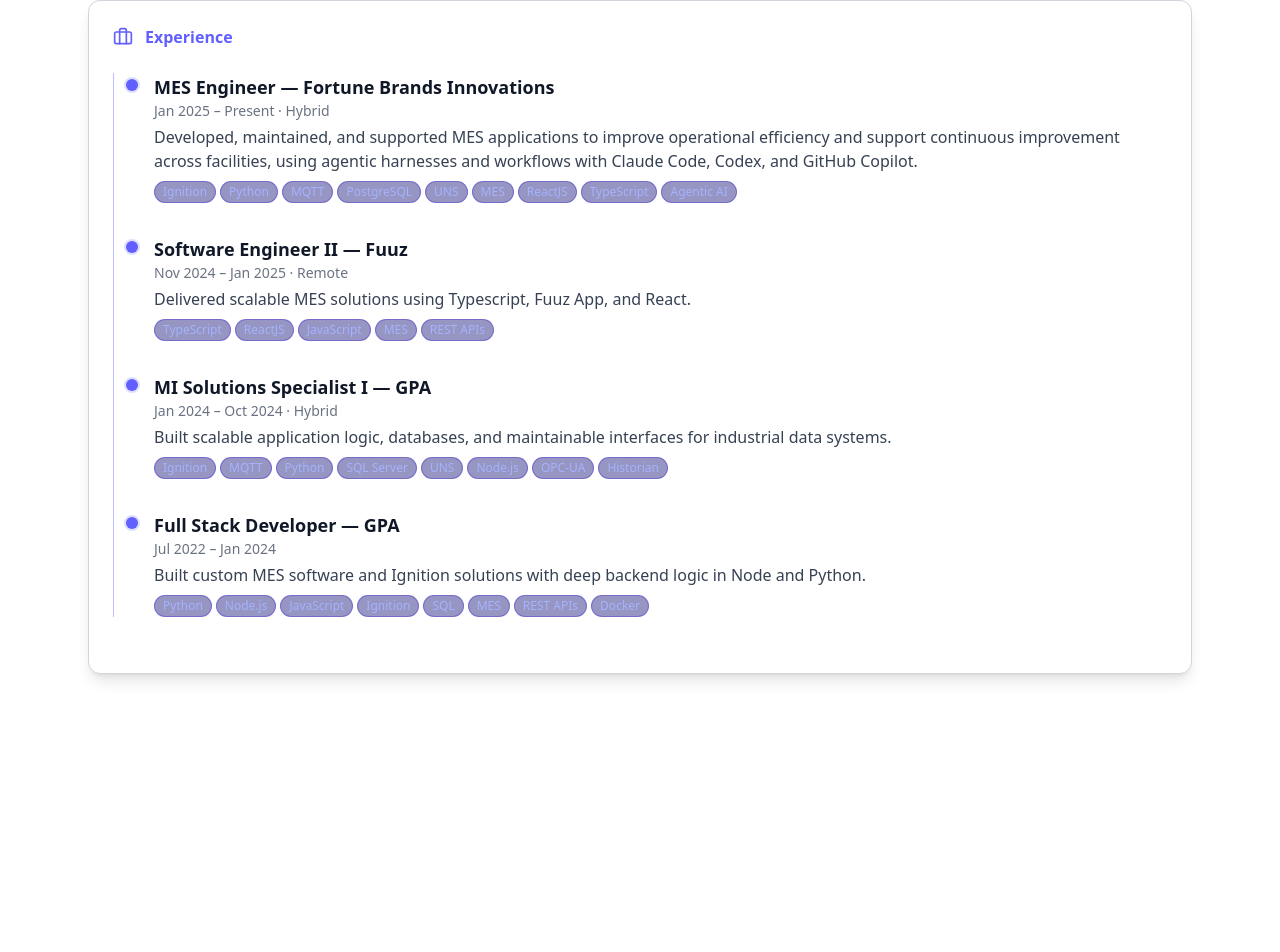
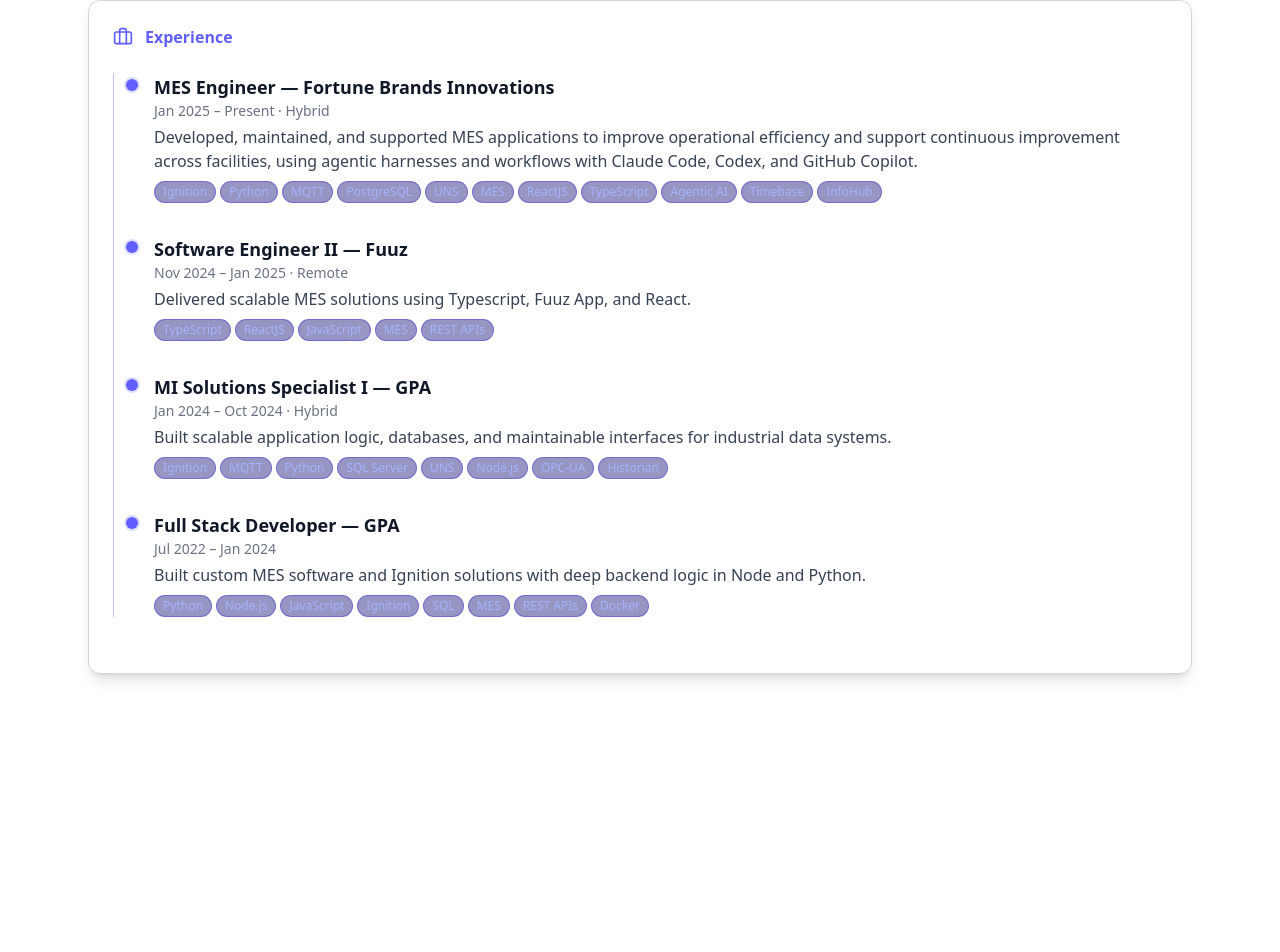
Before and after one commit to benjamind10/potfolio-new, a React (Vite) app: page / in a window 1280 px wide. Shown: the part 1601-2553 px from the top of the page. Built offline with nearby package versions, Linux system fonts and the light colour scheme.

Commit message:
added more exp

```diff
--- a/src/components/Experience.tsx
+++ b/src/components/Experience.tsx
@@ -18,6 +18,8 @@ const jobs = [
       'ReactJS',
       'TypeScript',
       'Agentic AI',
+      'Timebase',
+      'InfoHub',
     ],
   },
   {
```
Also changed, not shown: 1 other file (tests, documents, lock files or other folders).
